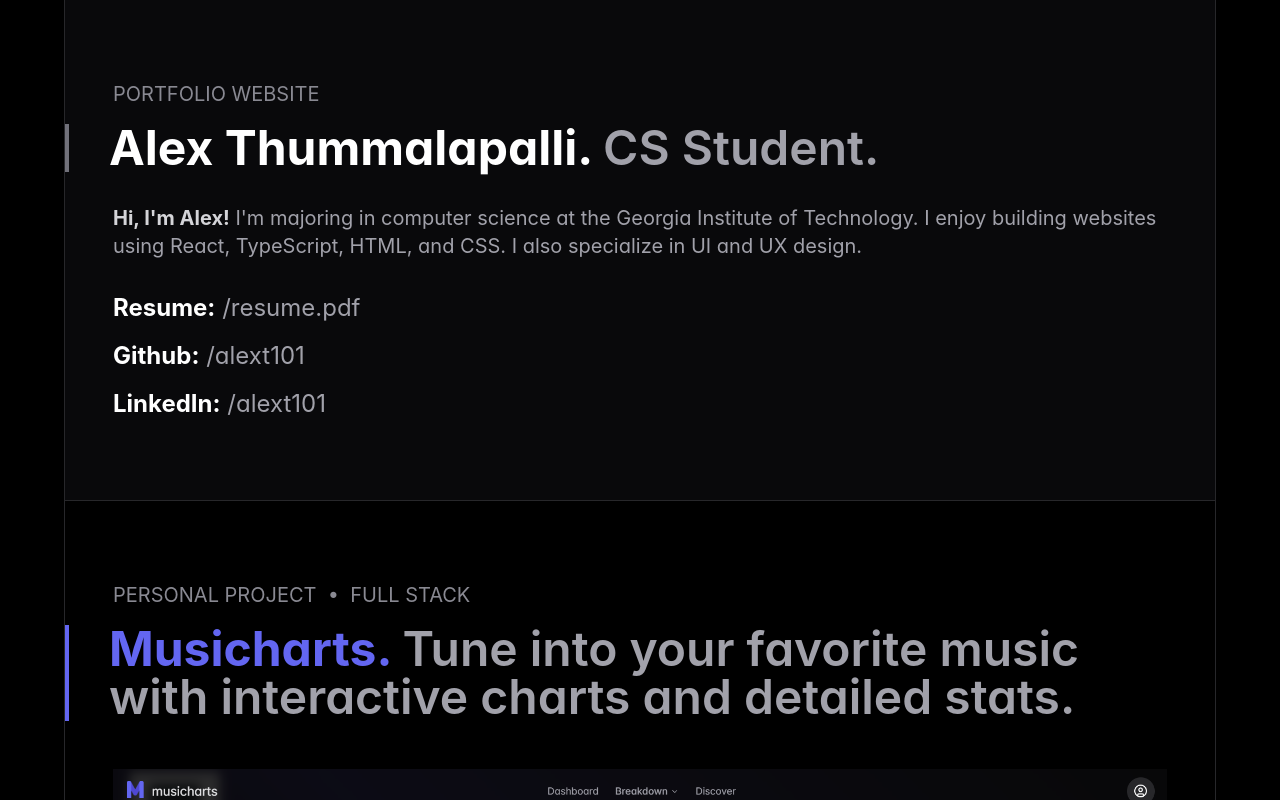
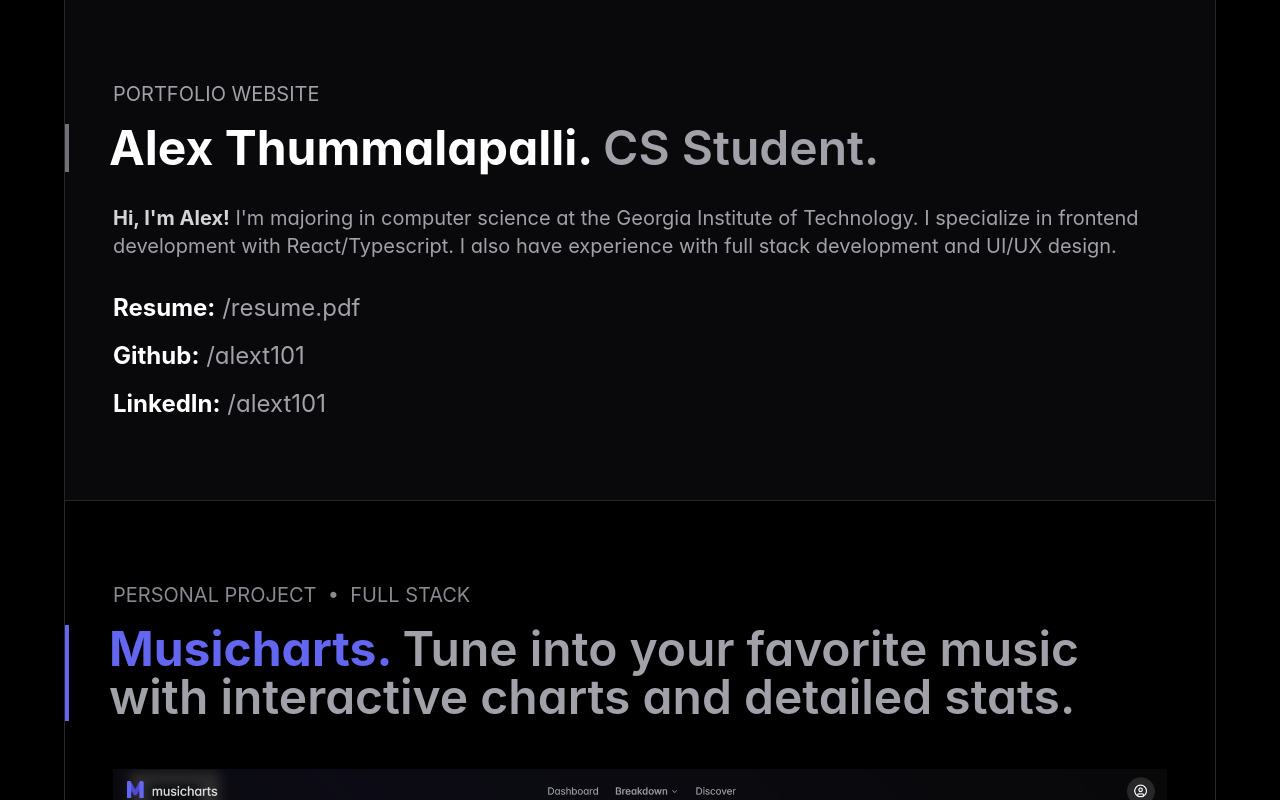
Before and after one commit to AlexT101/portfolio-v2, a Next.js app: page / in a window 1280 px wide. Shown: the top 800 px of the page. Built offline with nearby package versions, Linux system fonts and the light colour scheme; a web font is replaced by a local one.

Commit message:
fix colors, fix date

```diff
--- a/components/footer.tsx
+++ b/components/footer.tsx
@@ -1,10 +1,8 @@
-const currentYear = new Date().getFullYear();
-
 export default function Footer() {
     return (
         <footer className="w-full bg-zinc-950 max-w-6xl p-6 sm:p-12 border-x border-b border-zinc-800 flex items-center justify-center text-center">
-            <p className="text-[#898992] text-lg sm:text-xl">
-                <span className="block sm:inline">© {currentYear} Alex Thummalapalli. </span>
+            <p className="text-zinc-400 text-lg sm:text-xl">
+                <span className="block sm:inline">© {new Date().getFullYear()} Alex Thummalapalli. </span>
                 <span className="block sm:inline">All rights reserved.</span>
             </p>
         </footer>
--- a/components/header.tsx
+++ b/components/header.tsx
@@ -1,12 +1,12 @@
 export default function Header() {
     return (
         <header className="w-full bg-zinc-950 max-w-6xl p-6 sm:p-12 py-12 sm:py-20 border-x border-b border-zinc-800 flex flex-col">
-            <p className="text-[#898992] text-lg sm:text-xl mb-4 uppercase">Portfolio Website</p>
+            <p className="text-zinc-400 text-lg sm:text-xl mb-4 uppercase">Portfolio Website</p>
             <h1 className="border-l-4 border-zinc-500 -ml-6 sm:-ml-12 pl-4 sm:pl-10 text-3xl sm:text-5xl font-semibold text-zinc-400">
                 <span className="font-bold text-white">Alex Thummalapalli. </span>
                 <span className="block sm:inline">CS Student.</span>
             </h1>
-            <p className="text-zinc-400 text-lg sm:text-xl mt-8"><span className="text-zinc-300 font-bold">Hi, I'm Alex!</span> I'm majoring in computer science at the Georgia Institute of Technology. I enjoy building websites using React, TypeScript, HTML, and CSS. I also specialize in UI and UX design.</p>
+            <p className="text-zinc-400 text-lg sm:text-xl mt-8"><span className="text-zinc-300 font-bold">Hi, I'm Alex!</span> I'm majoring in computer science at the Georgia Institute of Technology. I specialize in frontend development with React/Typescript. I also have experience with full stack development and UI/UX design.</p>
             <div className="text-zinc-400 text-xl sm:text-2xl flex flex-col gap-4 mt-8">
                 <p><span className="font-bold text-white">Resume:</span> <a className="hover:underline" href="/Alex_Thummalapalli_Resume.pdf" target="_blank" rel="noopener noreferrer">/resume.pdf</a></p>
                 <p><span className="font-bold text-white">Github:</span> <a className="hover:underline" href="https://github.com/alext101" target="_blank" rel="noopener noreferrer">/alext101</a></p>
```
